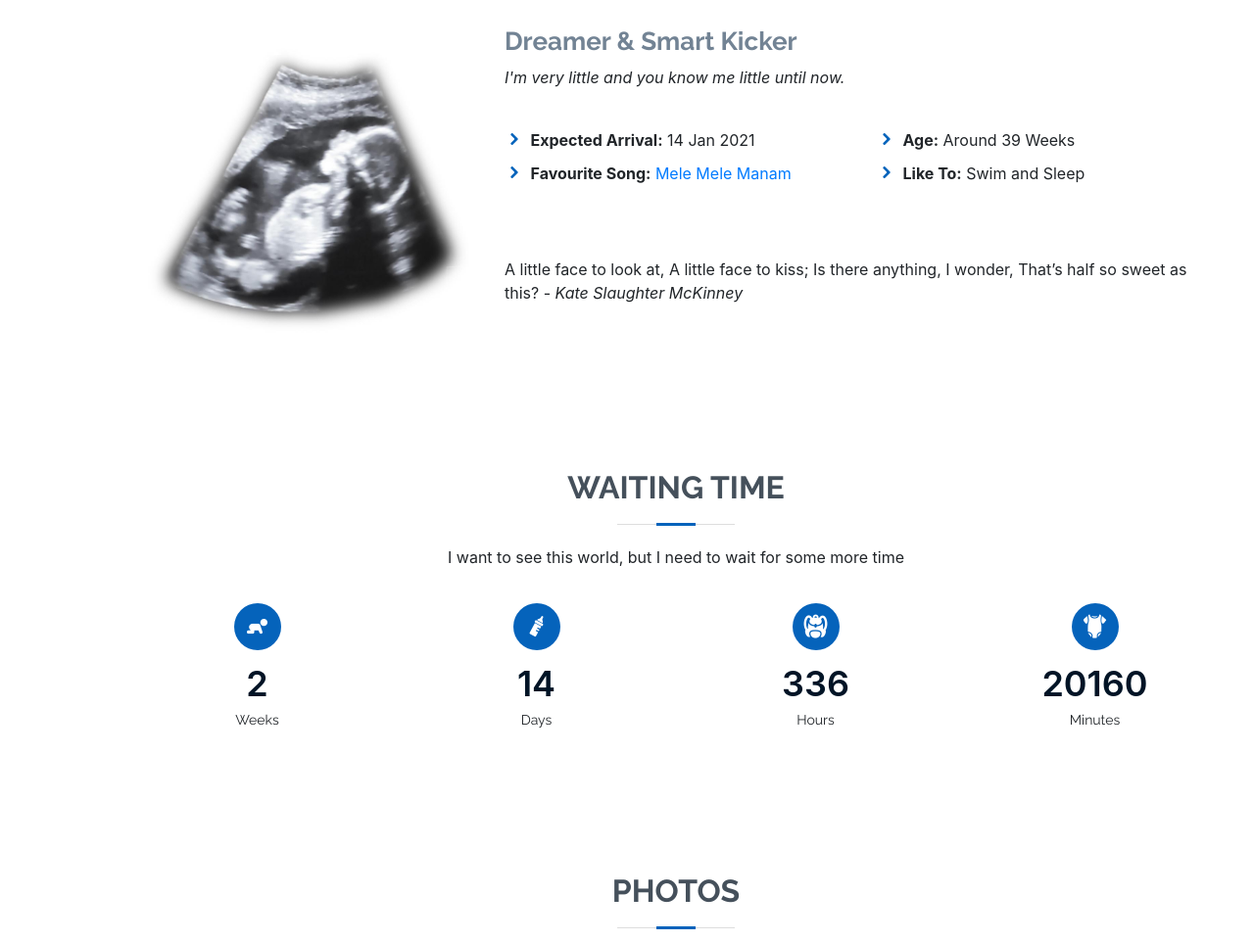
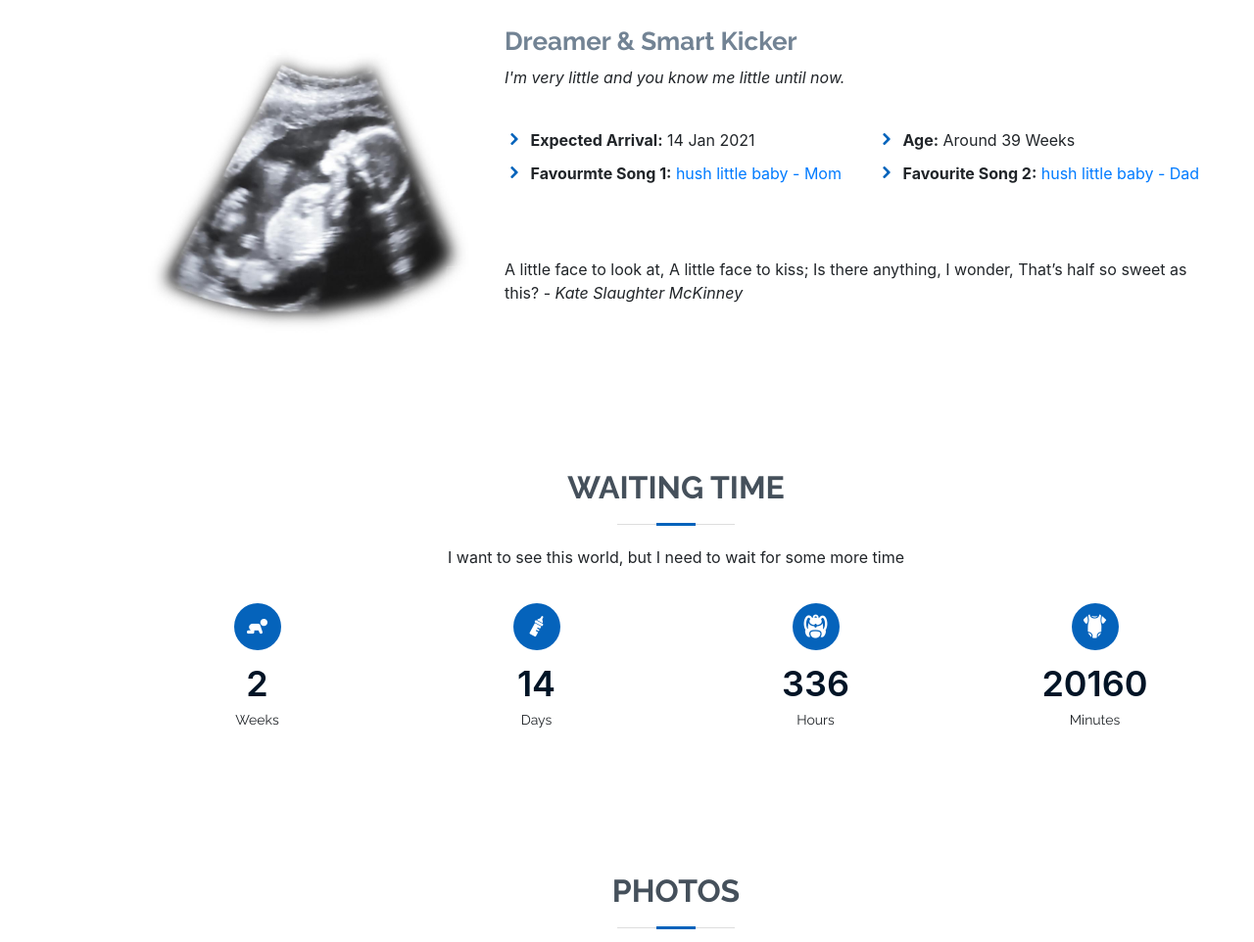
Before and after one commit to aswinantony/Baby_Boo, a website with bundled scripts: page dist/index.html in a window 1280 px wide. Shown: the part 989-1951 px from the top of the page at 98% size. Built offline with nearby package versions, Linux system fonts and the light colour scheme.

Commit message:
Final touches and Fav song

```diff
--- a/dist/index.html
+++ b/dist/index.html
@@ -105,8 +105,8 @@
               <div class="col-lg-6">
                 <ul>
                   <li><i class="icofont-rounded-right"></i> <strong>Expected Arrival:</strong> 14 Jan 2021</li>
-                  <li><i class="icofont-rounded-right"></i> <strong>Favourite Song:</strong> <a
-                      href="https://www.youtube.com/watch?v=_YGRRuveY0c">Mele Mele Manam</a></li>
+                  <li><i class="icofont-rounded-right"></i> <strong>Favourmte Song 1:</strong> <a
+                      href="https://www.youtube.com/watch?v=NOCx4D7KoGo">hush little baby - Mom</a></li>
                   <!-- <li><i class="icofont-rounded-right"></i> <strong>Phone:</strong> +123 456 7890</li>
                   <li><i class="icofont-rounded-right"></i> <strong>City:</strong> City : New York, USA</li> -->
                 </ul>
@@ -114,8 +114,10 @@
               <div class="col-lg-6">
                 <ul>
                   <li><i class="icofont-rounded-right"></i> <strong>Age:</strong></li>
-                  <li><i class="icofont-rounded-right"></i> <strong>Like To:</strong> Swim and Sleep</li>
-                  <!-- <li><i class="icofont-rounded-right"></i> <strong>PhEmailone:</strong> email@example.com</li>
+                  <li><i class="icofont-rounded-right"></i> <strong>Favourite Song 2:</strong> <a
+                      href="https://www.youtube.com/watch?v=b3oY4jgoIoU">hush little baby - Dad</a>
+                    <!-- <li><i class="icofont-rounded-right"></i> <strong>Like To:</strong> Swim and Sleep</li> -->
+                    <!-- <li><i class="icofont-rounded-right"></i> <strong>PhEmailone:</strong> email@example.com</li>
                   <li><i class="icofont-rounded-right"></i> <strong>Freelance:</strong> Available</li> -->
                 </ul>
               </div>
```
Also changed, not shown: dist/assets/img/testimonials/DSC00760.jpg (deleted), 2 other files.
